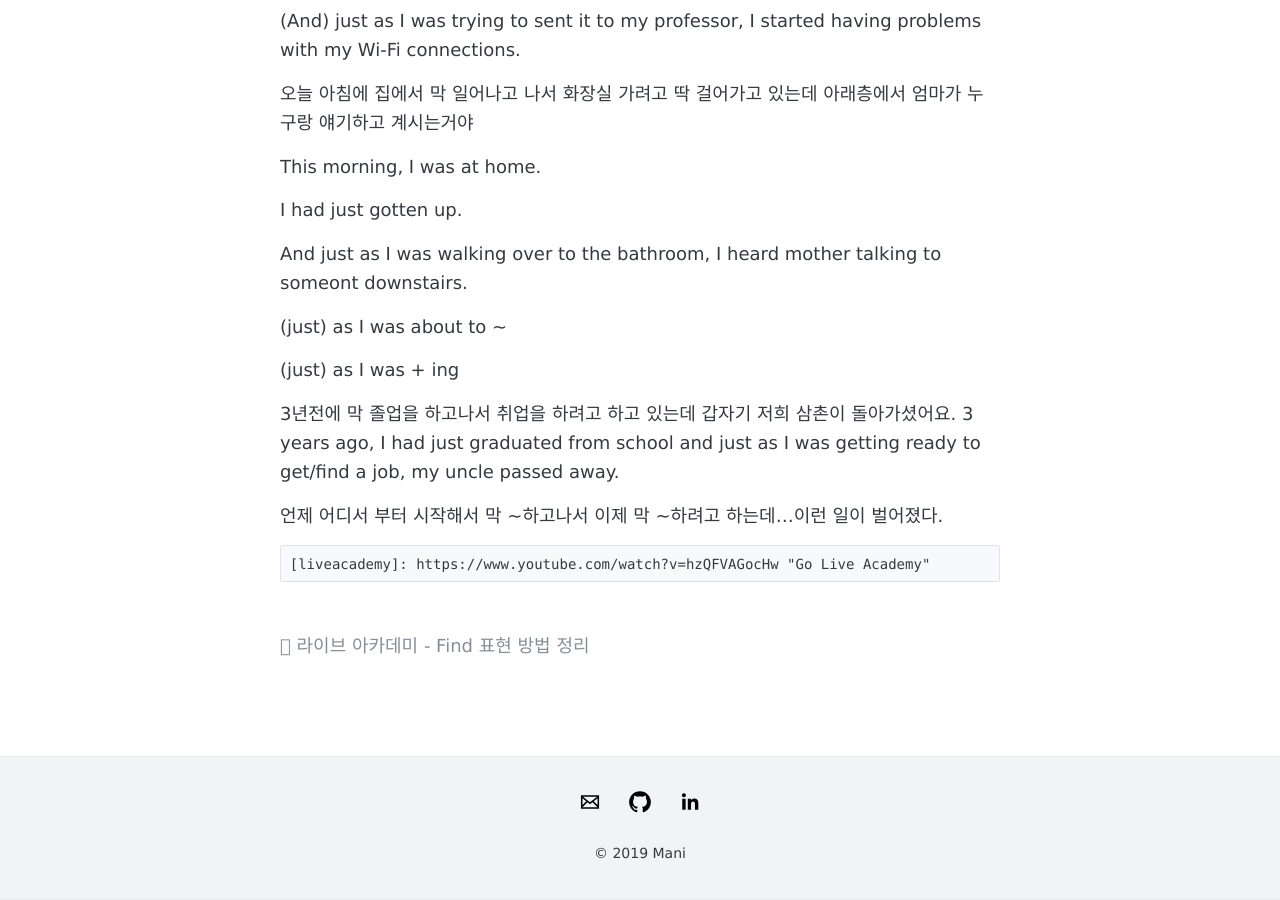
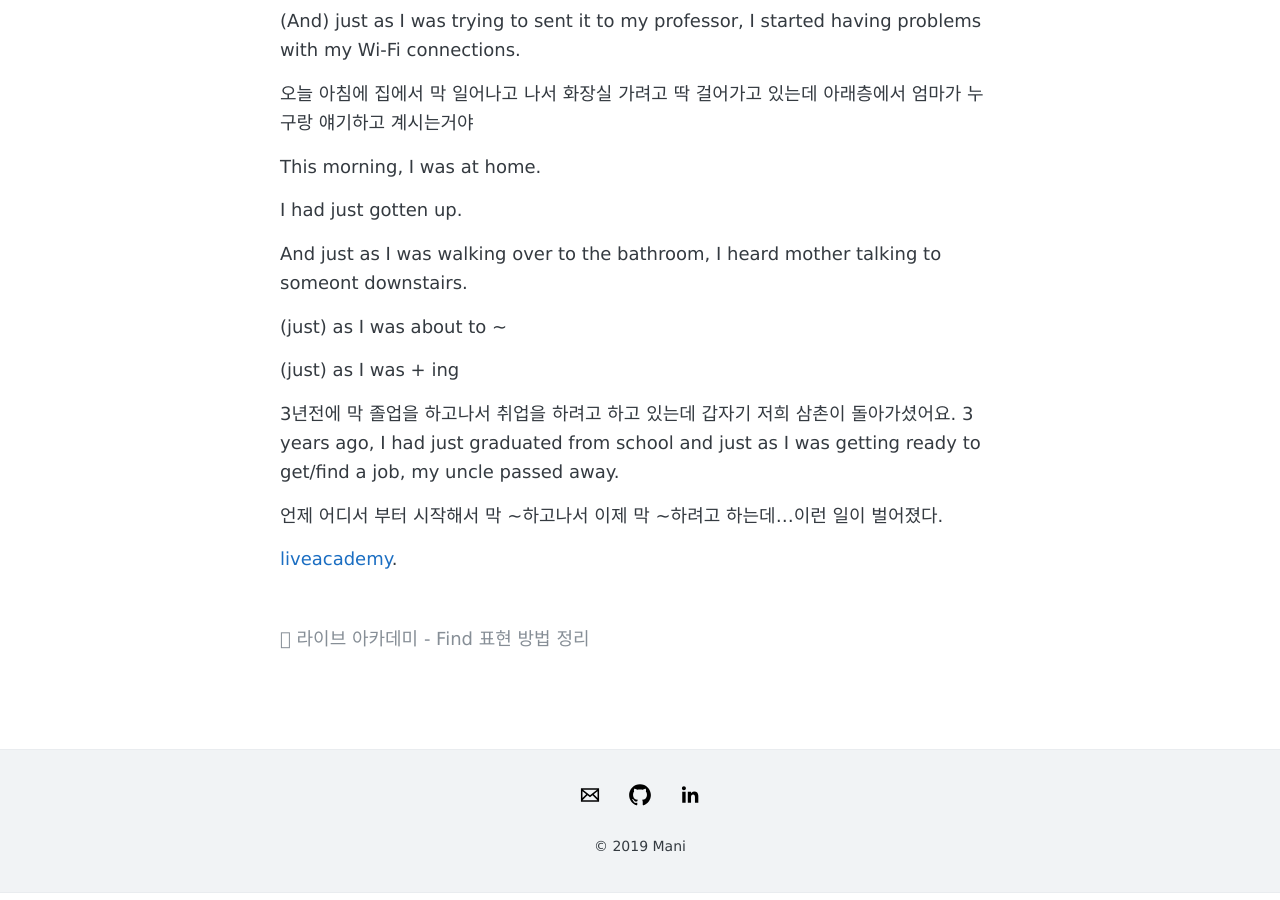
Before and after one commit to Leebyeongman/Leebyeongman.github.io, a Jekyll site: the page built from _posts/2019-03-28-english-study(3).md, in a window 1280 px wide and 900 px high, scrolled down 1205 px. Built offline with Jekyll 4.4.1, drawn with Linux system fonts in a browser that asks for light colours.

Commit message:
Update 2019-03-28-english-study(3).md

````diff
--- a/_posts/2019-03-28-english-study(3).md
+++ b/_posts/2019-03-28-english-study(3).md
@@ -77,6 +77,4 @@ And just as I was walking over to the bathroom, I heard mother talking to someon
 
 언제 어디서 부터 시작해서 막 ~하고나서 이제 막 ~하려고 하는데...이런 일이 벌어졌다.
 
-```
-[liveacademy]: https://www.youtube.com/watch?v=hzQFVAGocHw "Go Live Academy"
-```
+[liveacademy](https://www.youtube.com/watch?v=hzQFVAGocHw).
````
